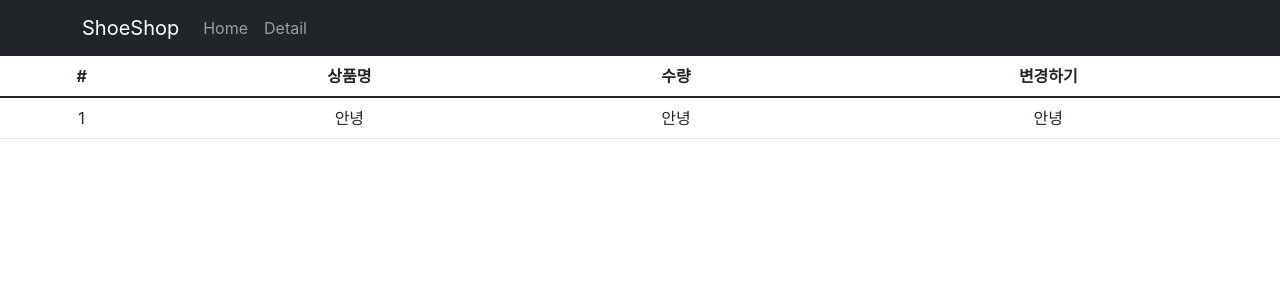
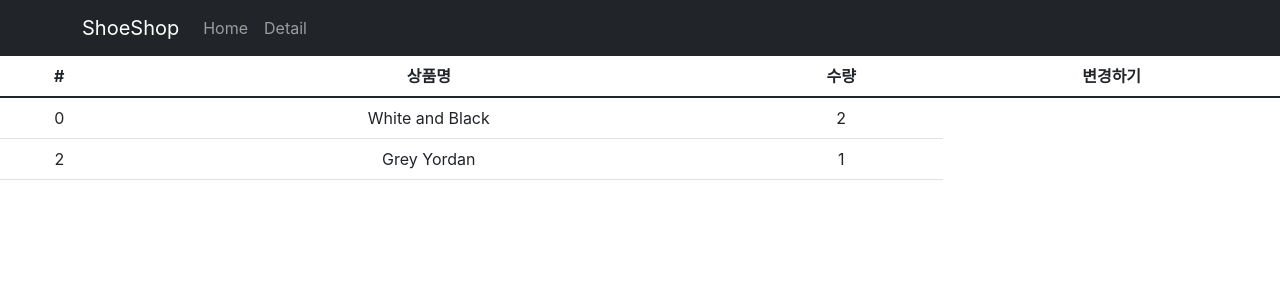
Before and after one commit to yeo99/react-shoppingmall, a React (Create React App) app: page /cart in a window 1280 px wide. Shown: the top 300 px of the page. Built offline with nearby package versions, Linux system fonts and the light colour scheme; the HTML template or start-up script is replaced by a standard one.

Commit message:
Redux에 state생성, 배열 길이만큼 테이블 생성

```diff
--- a/src/App.js
+++ b/src/App.js
@@ -4,7 +4,7 @@
 import DetailPage from './pages/DetailPage';
 import Error404Page from './pages/Error404Page';
 import EventPage from './pages/EventPage';
-import Cart from './pages/Cart';
+import CartPage from './pages/CartPage';
 
 function App() {
 
@@ -26,7 +26,7 @@
             - 언제쓰나? 여러 유사한 페이지 필요할 때(글자 하나만 살짝살짝,,,)
         */}
 
-        <Route path="/cart" element={<Cart></Cart>}></Route>
+        <Route path="/cart" element={<CartPage></CartPage>}></Route>
 
         <Route path="/about" element={ <About/> }>
           <Route path="member" element={ <div>Member page</div> }></Route>
--- a/src/pages/Cart.jsx
+++ b/src/pages/CartPage.jsx
@@ -2,7 +2,7 @@
 import { useSelector } from 'react-redux';
 import TopNavBar from '../components/TopNavBar';
 
-function Cart() {
+function CartPage() {
 
     {/*
         1. store.js(state 보관) 파일 생성
@@ -10,14 +10,14 @@
     */}
 
     // 아래와 같이 쓰면 store.js에 있는 모든 state를 넣어둠
-    let a = useSelector((state) => { return state })
+    let state = useSelector((state) => { return state })
 
     // 아래와 같이 필요한 부분만 꺼내 쓰는게 좋을듯?
     // let a = useSelector((state) => {return state.user})
 
     // 쓸 때는 필요한것만 꺼내서 쓰자
     // console.log(a.user);
-    console.log(a.stock);
+    console.log(state.cart);
 
     return (
         <div>
@@ -34,16 +34,19 @@
                     </tr>
                 </thead>
                 <tbody>
-                    <tr>
-                        <td>1</td>
-                        <td>안녕</td>
-                        <td>안녕</td>
-                        <td>안녕</td>
-                    </tr>
+                    {
+                        state.cart.map((a, i) => {
+                            return (<tr>
+                            <td>{state.cart[i].id}</td>
+                            <td>{state.cart[i].name}</td>
+                            <td>{state.cart[i].count}</td>
+                        </tr>);
+                        })
+                    }
                 </tbody>
             </Table>
         </div>
     );
 }
 
-export default Cart;
+export default CartPage;
--- a/src/store.js
+++ b/src/store.js
@@ -14,15 +14,18 @@
     initialState: 'kim'
 })
 
-let stock = createSlice({
-    name: 'stock',
-    initialState: [10, 11, 12]
+let cart = createSlice({
+    name : 'cart',
+    initialState : [
+        {id:0, name : 'White and Black', count : 2},
+        {id:2, name : 'Grey Yordan', count : 1}
+    ]
 })
 
 // 슬라이스를 만들었으면 reducer안에 넣어줘야함. 이제 모든 컴포넌트들이 이 state를 쓸 수 있음
 export default configureStore({
     reducer: {
         user : user.reducer,
-        stock : stock.reducer,
+        cart : cart.reducer
     }
 })
```
